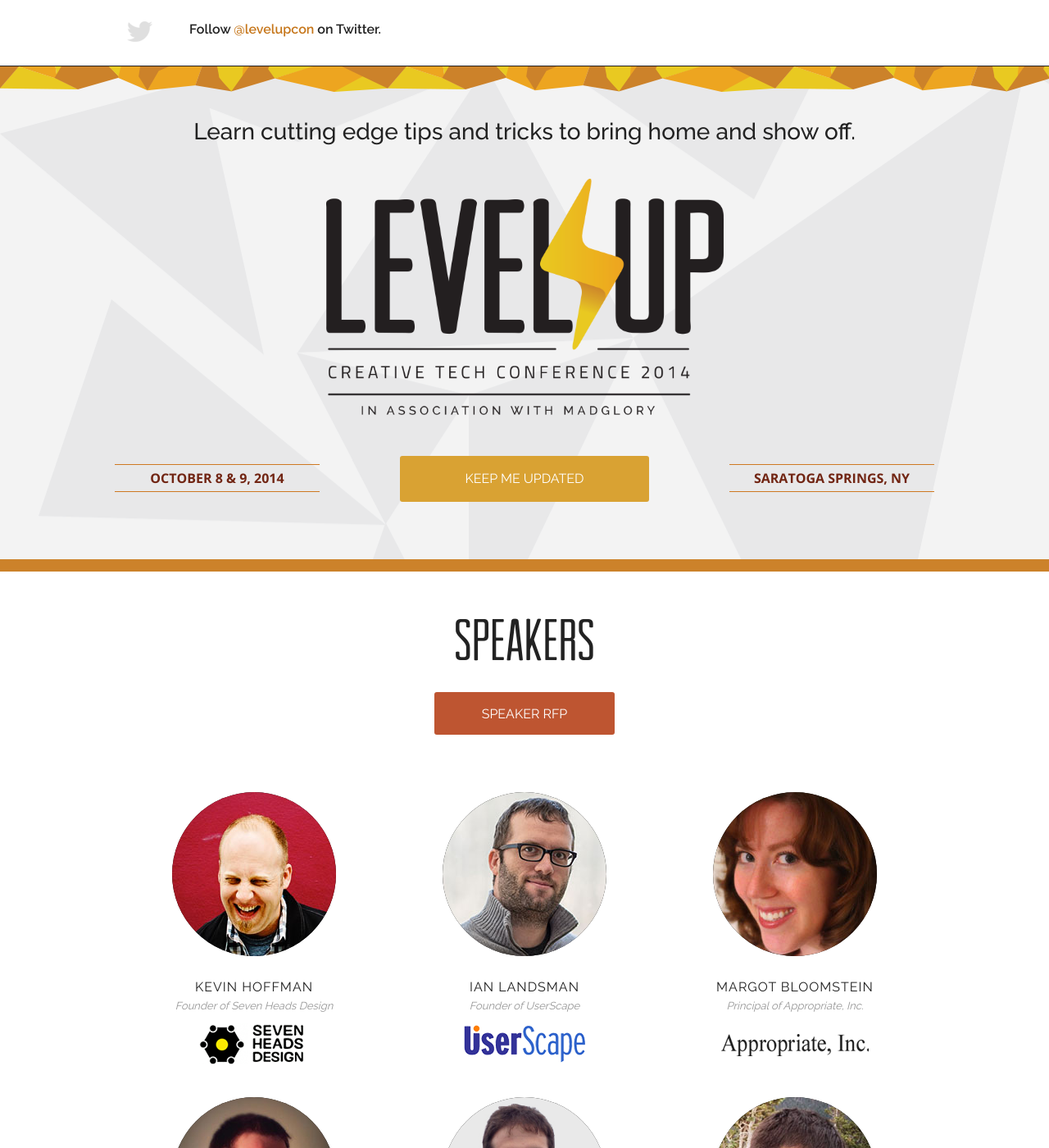
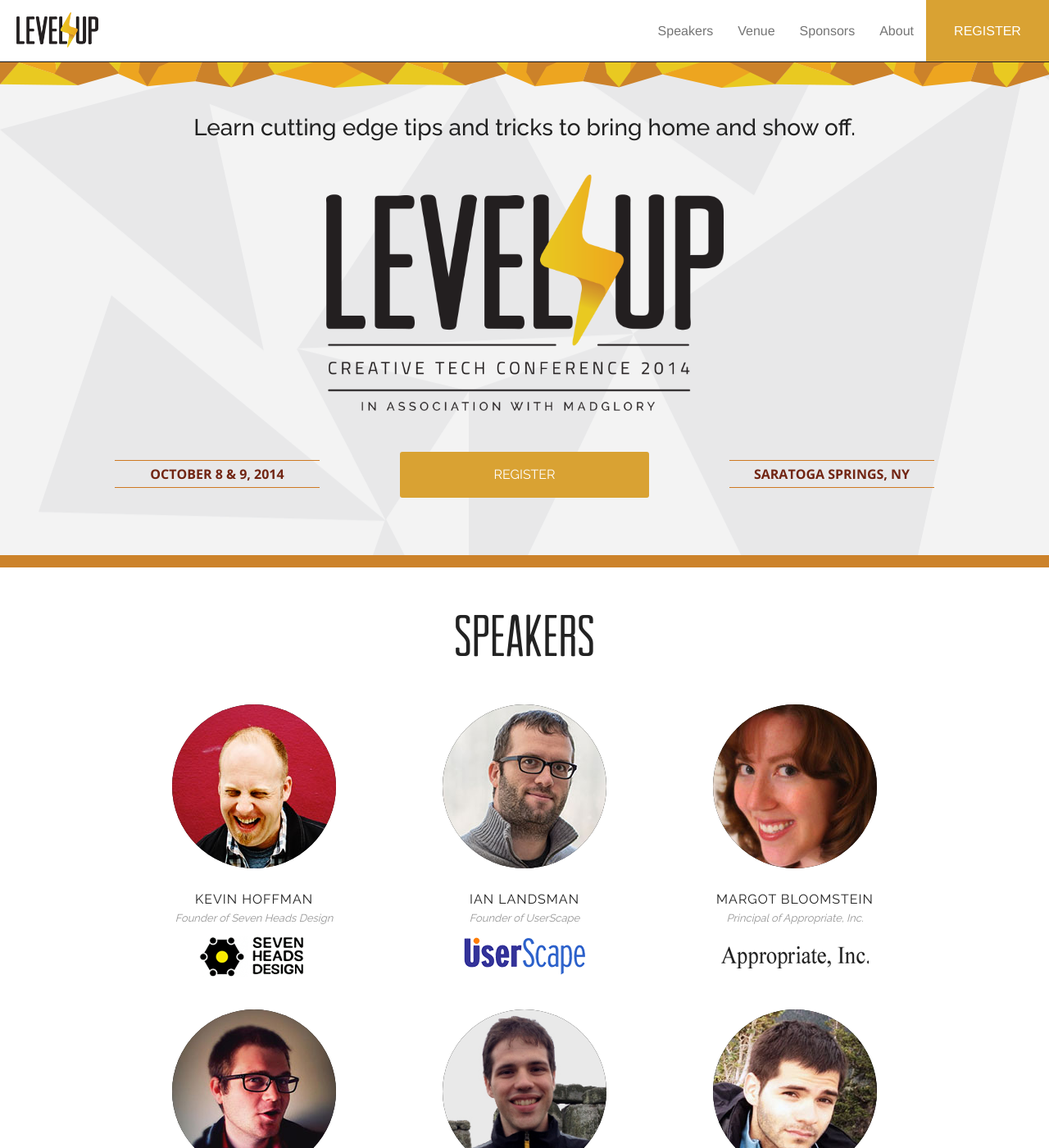
Before and after one commit to madglory/level-up, a Jekyll site: the page built from index.html, in a window 1280 px wide and 1400 px high. Shown: the whole window at 82% size. Built offline with Jekyll 4.4.1, drawn with Linux system fonts in a browser that asks for light colours; some of the changed text lies outside the part shown.

Commit message:
nav added

```diff
--- a/_includes/head.html
+++ b/_includes/head.html
@@ -4,7 +4,7 @@
 <title>Level Up: A creative tech conference</title>
 
 <meta name="description" content="Level Up is a creative tech conference located in Saratoga Springs, NY that explores the process of creating and shipping modern software products." />
-<meta name="keywords" content="levelup, level up, UX, UI, NodeJS, Ruby, PHP, BackboneJS, AngularJS, ObjectiveC, Java, Riak, Redis, User Experience, Creative Design">
+<meta name="keywords" content="levelup, level up, level up con, UX, UI, NodeJS, Ruby, PHP, BackboneJS, AngularJS, ObjectiveC, Java, Riak, Redis, User Experience, Creative Design, conference, saratoga, saratoga tech, design, web design, software">
 <meta name="copyright" content="MadGlory Interactive, LLC. Copyright (c) 2014" />
 <meta name="google-site-verification" content="hgr-9Ix8VkngElgtjEQR-CJWdWUutCToD-leoEwHctc" />
 <meta name="robots" content="index, follow" />
--- a/_includes/javascripts.html
+++ b/_includes/javascripts.html
@@ -1,4 +1,5 @@
 <script src="/js/jquery.js"></script>
+<script src="/js/vendor/jquery.singlePageNav.min.js"></script>
 <script src="/js/app.js"></script>
 <script src="/js/foundation.min.js"></script>
 <script src="/js/foundation/foundation.interchange.js"></script>
--- a/_includes/masthead.html
+++ b/_includes/masthead.html
@@ -1,11 +1,40 @@
-<div class="full-width feed">
+<div class="full-width">
   <div class="row">
-    <div class="small-12 columns">
+
+
+    <div class="fixed">
+      <nav class="top-bar" data-topbar>
+        <ul class="title-area">
+          <li class="name">
+            <a href="#home" class="is-scroller-link"><img src="/img/levelup-sm.png" alt="LevelUp Logo" class="sm-logo"></a>
+          </li>
+          <li class="toggle-topbar menu-icon"><a href="#"><span></span></a></li>
+        </ul>
+
+        <section class="top-bar-section">
+<!--           <ul class="right reg">
+            <li class="register"><a href="https://nvite.com/levelupcon/b87/tickets">REGISTER</a></li>
+          </ul>    -->
+          <ul class="right">
+            <li><a href="#speakers" class="is-scroller-link">Speakers</a></li>
+            <li><a href="#venue" class="is-scroller-link">Venue</a></li>
+            <!-- <li><a href="#" class="is-scroller-link">Schedule</a></li>  -->
+            <li><a href="#sponsors" class="is-scroller-link">Sponsors</a></li>
+            <li><a href="#about" class="is-scroller-link">About</a></li>
+            <li class="register"><a href="https://nvite.com/levelupcon/b87/tickets">REGISTER</a></li>
+          </ul>
+        </section>
+      </nav>
+    </div>
+
+
+
+    <!-- <div class="small-12 columns">
       <a href="http://twitter.com/levelupcon" target="_blank" class="twitter">
         <img src="/img/twitter-icon.png" alt="Twitter Icon">
       </a>
       <h6 class="status">Follow <a href="http://twitter.com/levelupcon">@levelupcon</a> on Twitter.</h6>
-    </div>
+    </div> -->
   </div>
 </div>
 
@@ -27,7 +56,7 @@
           <div class="large-3 columns details">October 8 &amp; 9, 2014</div>
           <div class="large-3 large-push-6 columns details">Saratoga Springs, NY</div>
           <div class="large-4 large-pull-4 columns">
-            <a href="#" data-reveal-id="firstModal" class="large button signup">Keep Me Updated</a>
+            <a href="https://nvite.com/levelupcon/b87/tickets" class="large button signup">Register</a>
           </div>
         </div>
 
--- a/_layouts/default.html
+++ b/_layouts/default.html
@@ -4,7 +4,7 @@
     {% include head.html %}
   </head>
 
-  <body>
+  <body id="home">
     {% include masthead.html %}
 
     {{ content }}
--- a/css/style.css
+++ b/css/style.css
@@ -73,6 +73,104 @@
 .indent {display: none;}
 hr{margin: 2em;}
 
+/*======= NAV STYLES ========/
+/==============================*/
+
+.top-bar-section ul.center {
+	margin:0 auto;
+	display: inline-block;
+}
+
+.top-bar .name h1 {
+	line-height: 75px;
+	margin: 0;
+	text-indent: -9999px;
+}
+
+.sm-logo {
+	width: 100px;
+	margin-top: 15px;
+	margin-left: 20px;
+	margin-right: 40px;
+}
+
+.top-bar {
+	background: #fff;
+	height: 75px;
+	border-bottom: 1px solid #D6D6D6;
+}
+
+.top-bar ul {
+	height: 75px;
+	background: none;
+}
+
+.top-bar ul.reg {
+	padding: 0 40px;
+}
+
+.top-bar ul li {
+/*	height: 75px;*/
+}
+
+.top-bar-section ul li > a {
+	background: none;
+	color: #757575;
+	margin-top: 15px;
+	font-size: 16px;
+}
+
+.top-bar-section ul li.register {
+	background: #d9a233;
+	color: white;
+	font-weight: 500;
+	height: 75px;
+	width: 150px;
+}
+
+.top-bar-section ul li.register:hover {
+	background: #eda620;
+}
+
+.top-bar-section ul li.register > a {
+	text-align: center;
+	color: white;
+	font-weight: 500;
+}
+
+.top-bar-section ul li.register:hover > a {
+	color: #fff;
+}
+
+.top-bar-section ul li:hover > a {
+	background: none;
+	color: #712513;
+}
+
+.top-bar-section li a:not(.button) {
+	padding: 0 15px;
+	line-height: 45px;
+	background: none;
+}
+
+.top-bar-section li a:not(.button):hover {
+	background: none;
+	color: #712513;
+}
+
+.top-bar-section li.register a:not(.button):hover {
+	background: none;
+	color: #fff;
+}
+
+.top-bar.expanded .title-area {
+	background: #fff;
+}
+
+.top-bar .toggle-topbar.menu-icon a span {
+-webkit-box-shadow: 0 10px 0 1px gray, 0 16px 0 1px gray, 0 22px 0 1px gray;
+box-shadow: 0 10px 0 1px gray, 0 16px 0 1px gray, 0 22px 0 1px gray;
+}
 /*======= HEADER STYLES ========/
 /==============================*/
 
@@ -442,7 +540,7 @@
 .speaker-links {
 	position: absolute;
 	display: none;
-	z-index: 100;
+	z-index: 1;
 	top: 90px;
 	left: 35px;
 }
--- a/index.html
+++ b/index.html
@@ -77,11 +77,11 @@
 
 
 
-<div class="full-width speaker-section">
-  <div class="row">
+<div class="full-width speaker-section" id="speakers">
+  <div class="row" >
     <div class="large-12 columns">
       <h2>Speakers</h2>
-      <a href="request-for-proposal" class="medium button button-center signup alt">Speaker RFP</a>
+      <!-- <a href="request-for-proposal" class="medium button button-center signup alt">Speaker RFP</a>  -->
       <ul class="small-block-grid-1 medium-block-grid-3 large-block-grid-3">
         <li class="center">
           <figure class="speaker">
@@ -200,7 +200,7 @@
   </div>
 
 
-  <div class="large-12 columns venue">
+  <div class="large-12 columns venue" id="venue">
     <div class="row">
       <h2>Venue</h2>
       <div class="medium-centered columns address">
@@ -211,7 +211,7 @@
   </div>
 
   <div class="row">
-    <div class="large-12 columns">
+    <div class="large-12 columns" id="sponsors">
       <h2>Sponsors</h2>
       <a href="#" data-reveal-id="secondModal" class="medium button button-center signup alt">Sponsor Packet</a>
       <ul class="small-block-grid-1 medium-block-grid-3 large-block-grid-3">
@@ -347,7 +347,7 @@
 <br>
 <hr>
 
-  <div class="row">
+  <div class="row" id="about">
     <div class="large-12 columns">
       <h2>About</h2>
       <p class="lead">
@@ -443,7 +443,7 @@
 
         </div>
         <div class="large-4 medium-5 columns">
-          <a href="request-for-proposal" class="large button signup left alt">Speaker RFP</a>
+          <a href="request-for-proposal" data-reveal-id="firstModal" class="large button signup left">Keep me updated</a>
           <a href="#" data-reveal-id="secondModal" class="large button signup left alt">Sponsor Packet</a>
         </div>
 
--- a/js/app.js
+++ b/js/app.js
@@ -8,6 +8,16 @@
     else{
         //they are already visible, so why show them
         console.log('user in IE, showing labels');
+    }
+    // Scrolling Navigation
+    // --------------------------------
+    if($('.is-scroller-link').length) {
+      $('.top-bar').singlePageNav({
+        filter: '.is-scroller-link',
+        updateHash: true,
+        currentClass: 'active',
+        offset: 60
+      });
     }
 });
 
```
Also changed, not shown: img/levelup-sm.png (added), js/vendor/jquery.singlePageNav.min.js (added).
